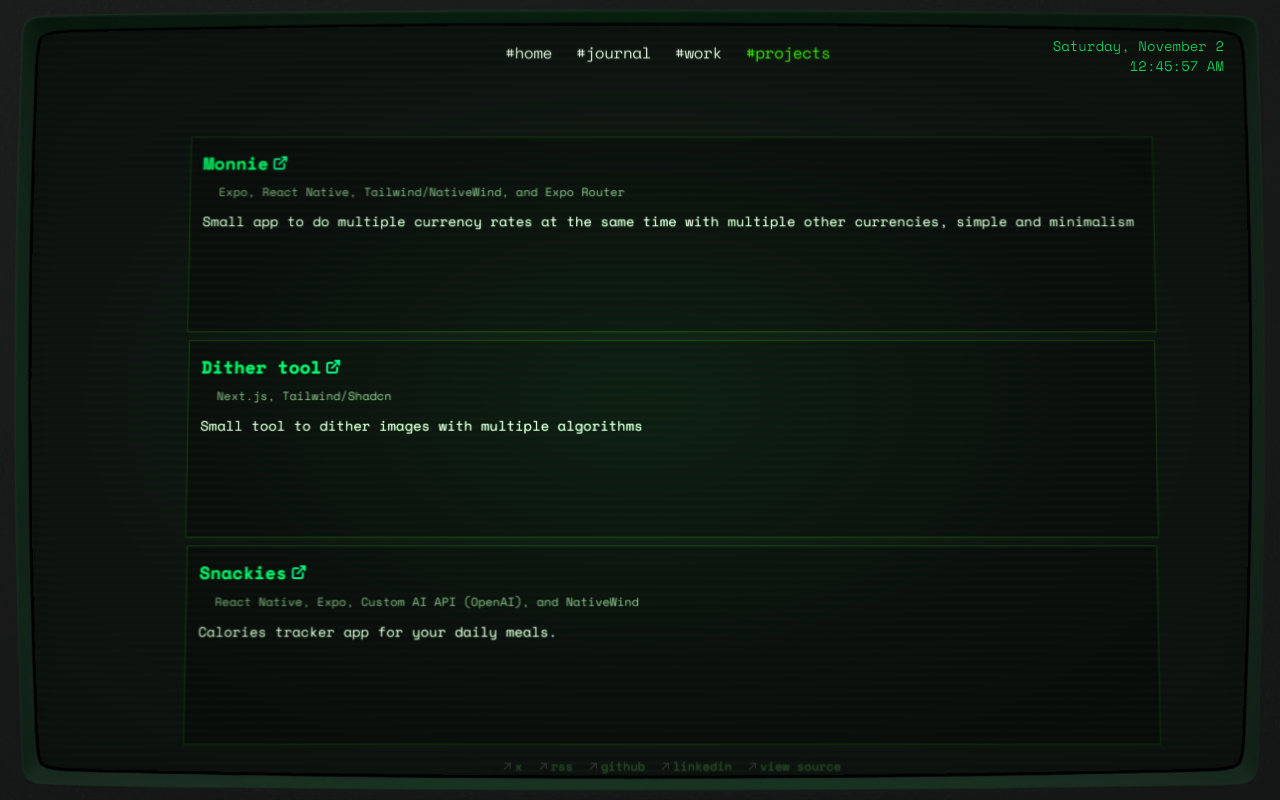
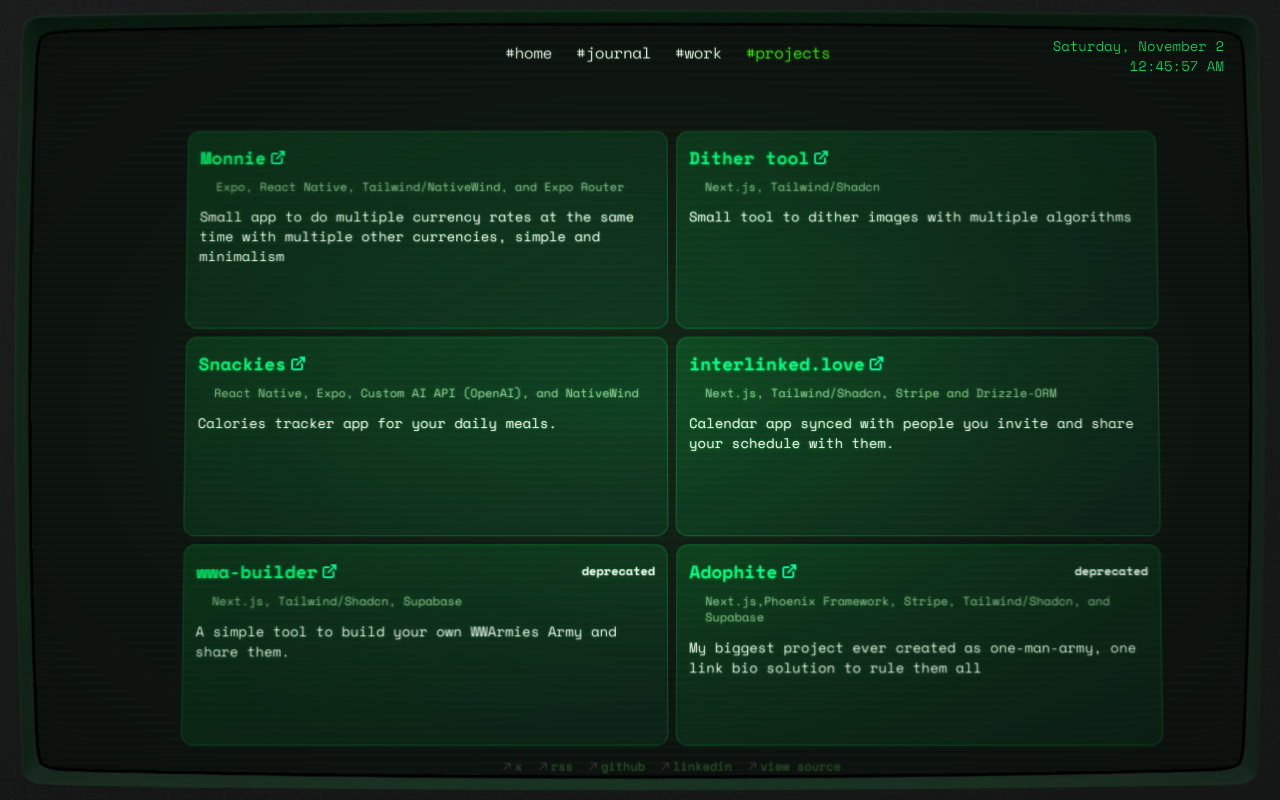
Before and after one commit to Nirzhuk/nirzhuk.dev, a Next.js app: page /projects in a window 1280 px wide. Built offline with nearby package versions, Linux system fonts and the light colour scheme.

Commit message:
feat: new design in projects page

```diff
--- a/app/projects/page.tsx
+++ b/app/projects/page.tsx
@@ -6,12 +6,12 @@
 
 export default function Page() {
   return (
-    <div className="w-full max-w-5xl mx-auto grid grid-cols-1 gap-2 p-6">
+    <div className="w-full max-w-5xl mx-auto grid grid-cols-2 gap-2 p-6">
       {projects.map((project, index) => (
         <div
           id={project.name}
           key={`${project.name}-${index}`}
-          className="group flex flex-col gap-2 relative min-h-[200px] bg-black/30 border border-primary/30 p-3 transition-transform duration-200 hover:scale-102.5"
+          className="group flex flex-col gap-2 relative min-h-[200px] rounded-xl hover:bg-terminal/20 hover:border-terminal/40 hover:shadow-terminal/30 transition-all duration-200 flex-auto p-3 bg-gradient-to-br from-green-500/20 to-emerald-500/10 border border-green-500/30 "
         >
           <Link
             href={project.url}
```
